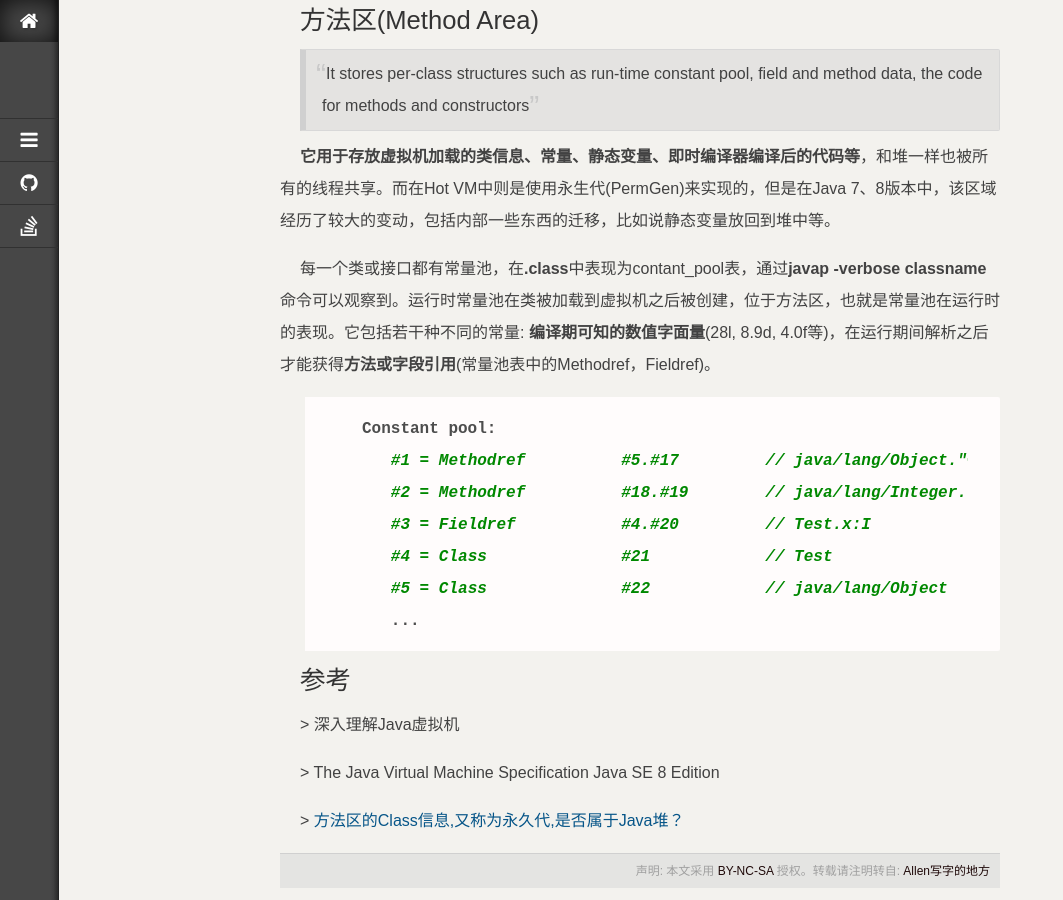
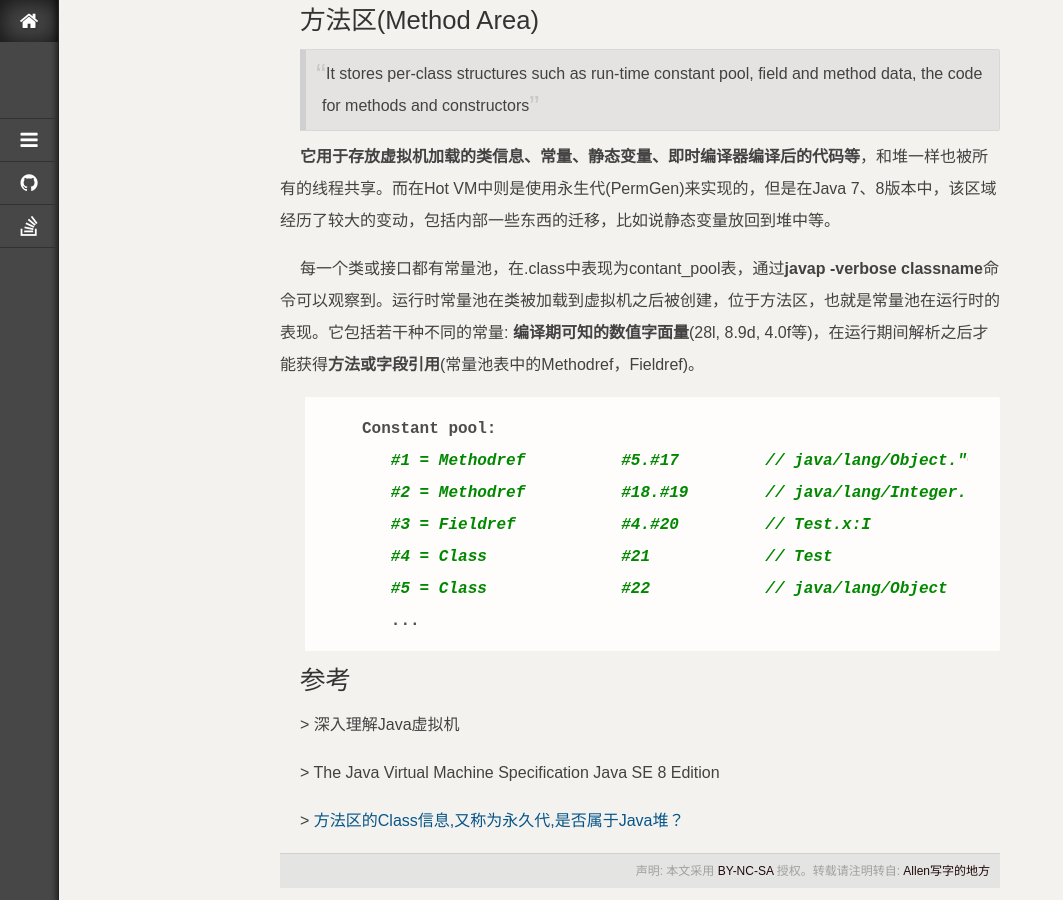
Before and after one commit to jacoffee/jacoffee.github.io, a Jekyll site: the page built from _posts/2015-04-29-jvm-basics-runtime-data-areas.md, in a window 1280 px wide and 900 px high, scrolled down 4745 px. Shown: the whole window, without its empty margins (0-1063 px from the left). Built offline with Jekyll 4.4.1, drawn with Linux system fonts in a browser that asks for light colours; nearby versions of some CDN libraries; library files that are not in the unit come from our copies; some of the changed text lies outside the part shown.

Commit message:
fix format problem

````diff
--- a/_posts/2015-04-29-jvm-basics-runtime-data-areas.md
+++ b/_posts/2015-04-29-jvm-basics-runtime-data-areas.md
@@ -41,7 +41,7 @@
 
 ![图例1. Java虚拟机栈](http://static.zybuluo.com/jacoffee/5oju39tesa0qlacggc2e4953/image_1aqufoa34ojufg514971q3clm5m.png)
 
-## 本地方法栈(native method stack)</b>
+## 本地方法栈(native method stack)
 
 虚拟机栈为Java虚拟机执行Java方法(字节码)服务，而本地方法栈则为Java虚拟机执行Native方法服务
 
@@ -121,7 +121,7 @@
 
 **它用于存放虚拟机加载的类信息、常量、静态变量、即时编译器编译后的代码等**，和堆一样也被所有的线程共享。而在Hot VM中则是使用永生代(PermGen)来实现的，但是在Java 7、8版本中，该区域经历了较大的变动，包括内部一些东西的迁移，比如说静态变量放回到堆中等。
 
-每一个类或接口都有常量池，在**.class**中表现为contant_pool表，通过**javap -verbose classname**命令可以观察到。运行时常量池在类被加载到虚拟机之后被创建，位于方法区，也就是常量池在运行时的表现。它包括若干种不同的常量: **编译期可知的数值字面量**(28l, 8.9d, 4.0f等)，在运行期间解析之后才能获得**方法或字段引用**(常量池表中的Methodref，Fieldref)。
+每一个类或接口都有常量池，在.class中表现为contant_pool表，通过**javap -verbose classname**命令可以观察到。运行时常量池在类被加载到虚拟机之后被创建，位于方法区，也就是常量池在运行时的表现。它包括若干种不同的常量: **编译期可知的数值字面量**(28l, 8.9d, 4.0f等)，在运行期间解析之后才能获得**方法或字段引用**(常量池表中的Methodref，Fieldref)。
 
 ```bash
 Constant pool:
````
